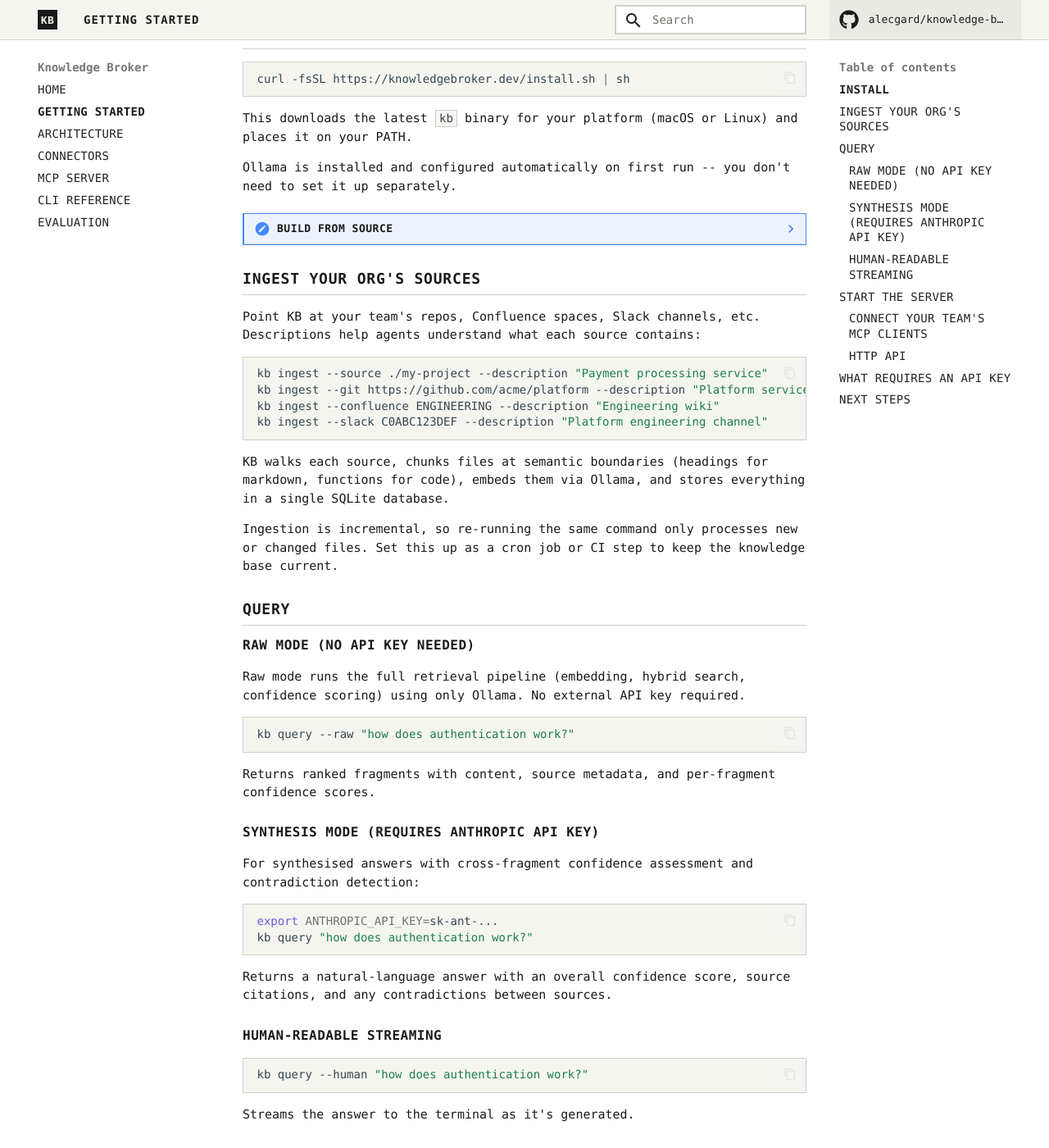
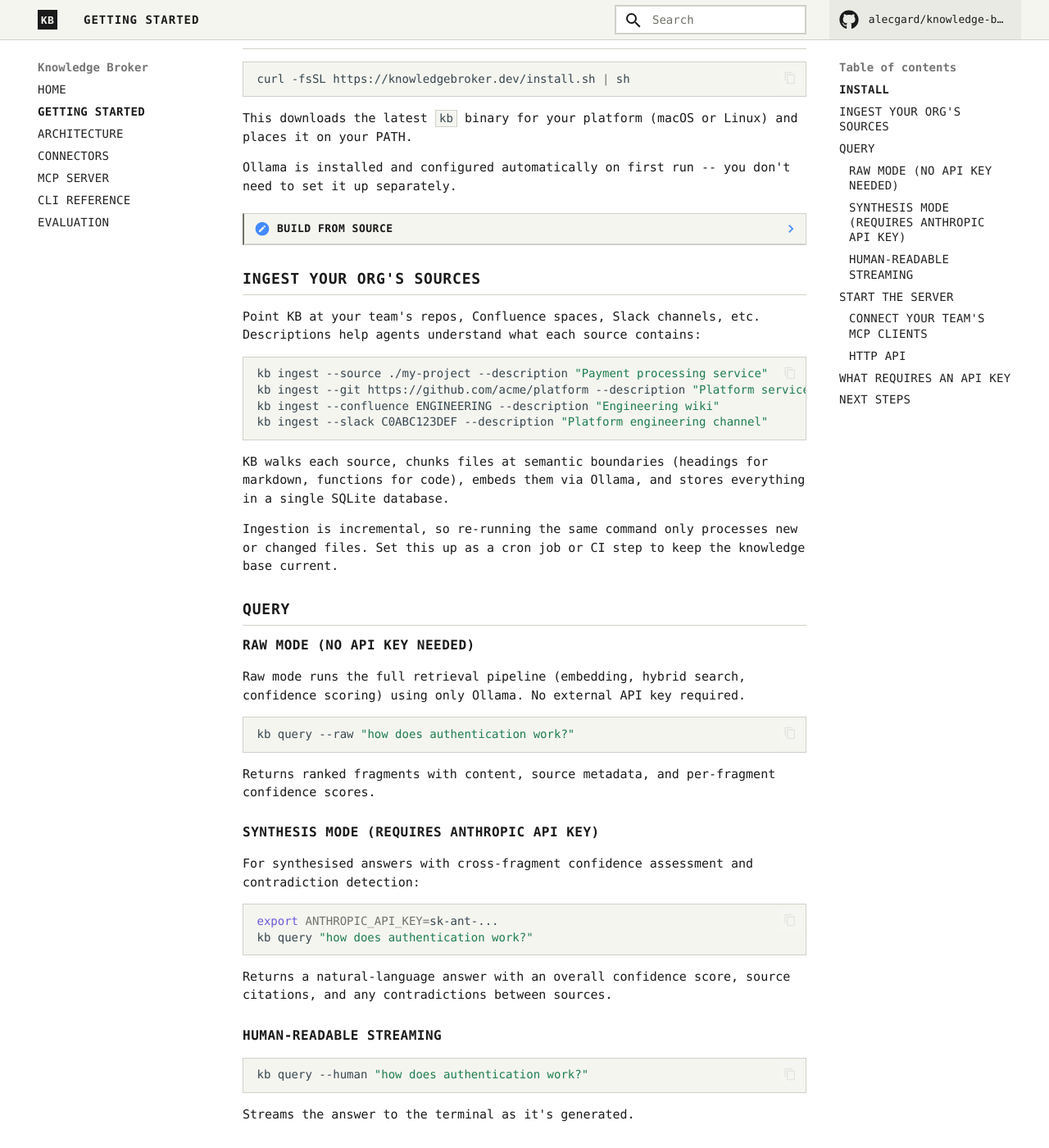
Before and after one commit to alecgard/knowledge-broker, an MkDocs documentation site: the page built from docs/quickstart.md, in a window 1280 px wide and 1400 px high, scrolled down 211 px. Shown: the whole window at 82% size. Built offline with MkDocs 1.6.1 and Material for MkDocs 9.7.7, drawn with Linux system fonts in a browser that asks for light colours; comment, search, counter and statistics services are not loaded.

Commit message:
Fix admonition blue override with !important on border and background
Material's per-type admonition styles (note=blue) were overriding
the neutral theme colors due to higher specificity.

Co-Authored-By: Claude Opus 4.6 (1M context) <noreply@anthropic.com>

```diff
--- a/docs/stylesheets/custom.css
+++ b/docs/stylesheets/custom.css
@@ -261,14 +261,15 @@ body,
   border-radius: 0;
 }
 
-/* Admonitions — square, no border-radius, neutral colors */
+/* Admonitions — square, no border-radius, neutral colors.
+   Override Material's per-type color variables (note=blue, tip=green, etc.) */
 .md-typeset .admonition,
 .md-typeset details {
   border-radius: 0;
-  border: 1px solid var(--kb-border);
+  border: 1px solid var(--kb-border) !important;
+  border-left: 2px solid var(--kb-text2) !important;
   box-shadow: none;
   font-size: 0.7rem;
-  border-left: 2px solid var(--kb-text2);
 }
 
 .md-typeset .admonition-title,
@@ -278,7 +279,7 @@ body,
   text-transform: uppercase;
   letter-spacing: 0.5px;
   border-radius: 0;
-  background-color: var(--kb-surface);
+  background-color: var(--kb-surface) !important;
   border-bottom: 1px solid var(--kb-border);
   color: var(--kb-text);
 }
```
